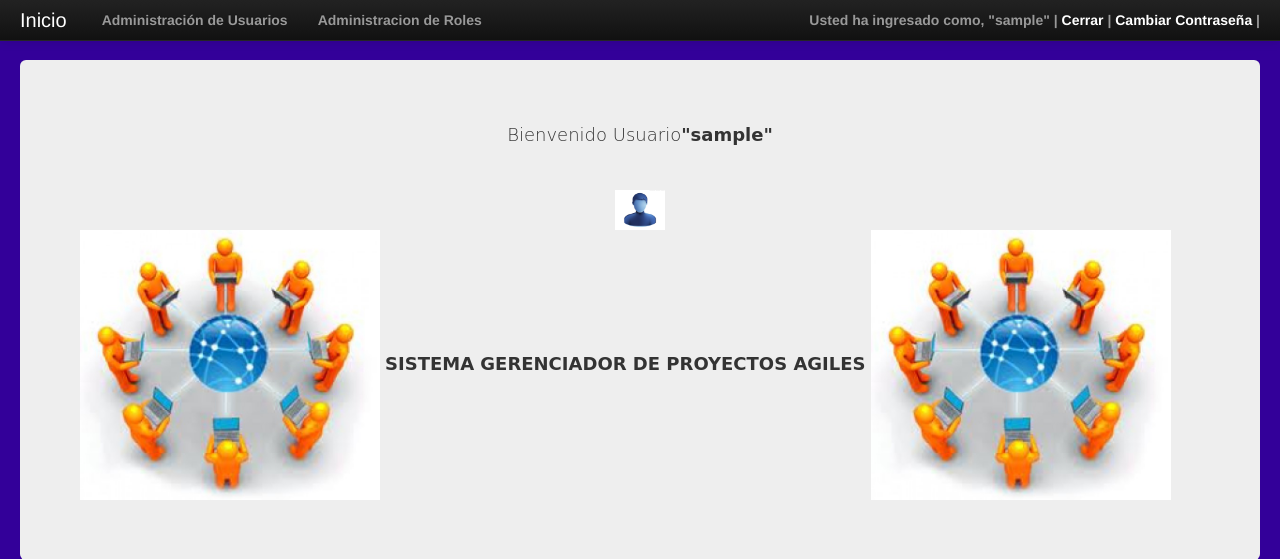
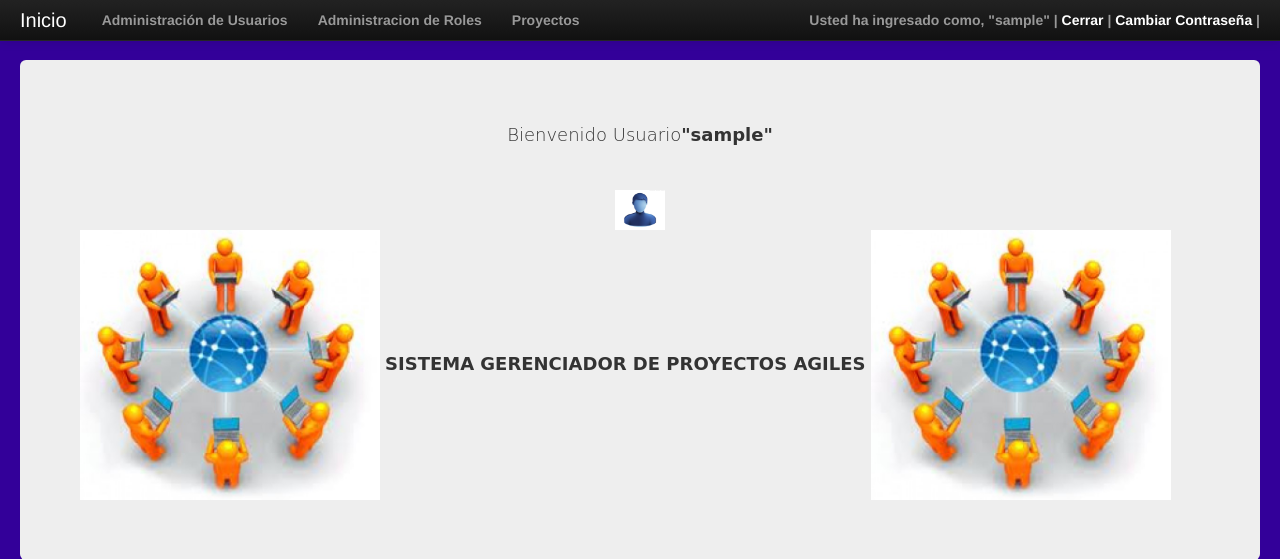
Before and after one commit to bhumikabiyani/repois2, a Django app: page / in a window 1280 px wide. Shown: the top 559 px of the page. Run offline with Django 3.2, Linux system fonts and the light colour scheme; the visitor is signed in with stand-in values (Sample User, id 1); parts of the project's set-up code (start-up, migrations or seed data) failed here and were passed over; some libraries are stand-ins or nearby versions.

Commit message:
proyectos

```diff
--- a/SGPA/templates/base.html
+++ b/SGPA/templates/base.html
@@ -52,6 +52,7 @@
                      <ul class="nav">
                      <li><a href='/admin'>Administración de Usuarios</a></li>
                      <li><a href='/roles'>Administracion de Roles</a></li>
+                     <li><a href='/proyectos'>Proyectos</a></li>
 		     {% else %}
 	              <p class="navbar-text pull-right">
 		      <strong><a href='/login'><span style="color:#FFFFFF">Iniciar</a></strong>
--- a/SGPA/urls.py
+++ b/SGPA/urls.py
@@ -14,6 +14,7 @@ urlpatterns = patterns('',
     url(r'^',include('SGPA.apps.home.urls')),
     url(r'^',include('SGPA.apps.usuario.urls')),
     url(r'^',include('SGPA.apps.roles.urls')),
+    url(r'^',include('SGPA.apps.proyectos.urls')),
     # Uncomment the next line to enable the admin:
      url(r'^admin/', include(admin.site.urls)),
     url(r'^media/(?P<path>.*)$','django.views.static.serve',{'document_root':settings.MEDIA_ROOT}),
```
